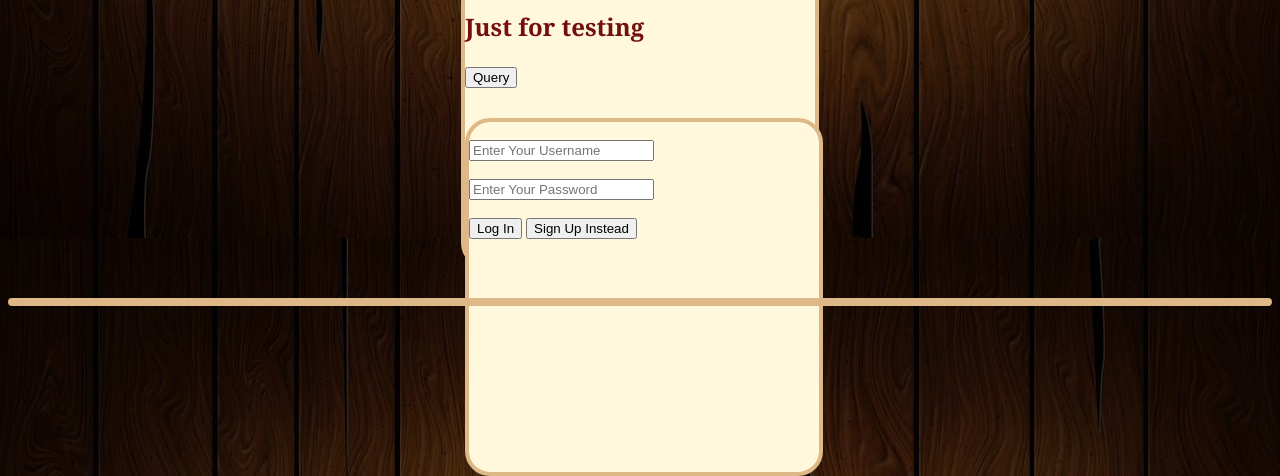
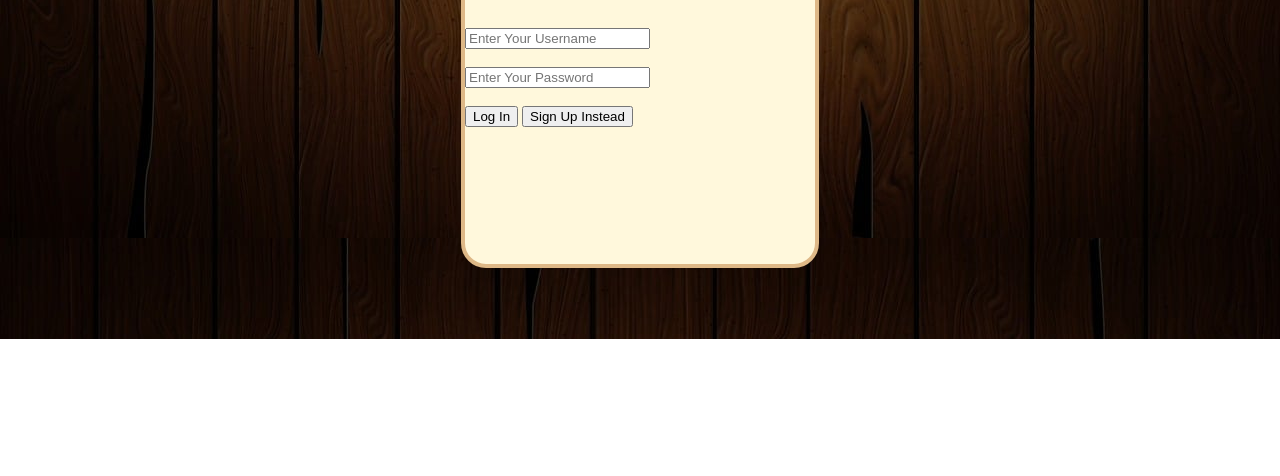
Before and after one commit to pneumatick/CSC436-Social-Media-RPG, a website: page public/index.html in a window 1280 px wide. Shown: the part 530-1006 px from the top of the page. After the commit the page ends 869 px from the top, so only its background shows below. Drawn offline with Linux system fonts and the light colour scheme.

Commit message:
Base Functionality

```diff
--- a/public/index.html
+++ b/public/index.html
@@ -14,16 +14,15 @@
 				<th><button id="mapNavButton">Show Map</button></th>
 			</tr>
 		</table>
-		<div id="loginDiv">
-			<h2>Log in or sign up:</h2>
 
-		<!--<img src="images/Social_Media_RPG_Banner.jpeg" alt="Social Media RPG" width="1500" height="500">-->
+		<!--<img src="images/Social_Media_RPG_Banner.jpeg" alt="Social Media RPG" width="1500" height="500">
 		<div id="testDiv">
 			<h3>Just for testing</h3>
 			<button id='test'>Query</button>
-		</div>
+		</div>-->
 
 		<div id="loginDiv">
+			<h2>Log in or sign up:</h2>
 			<input type="email" placeholder="Enter Your Email" style="display: none" id="email"><br>
 
 			<input type="text" placeholder="Enter Your Username" id="username"><br><br>
@@ -31,11 +30,9 @@
 			<button id="loginButton">Log In</button>
 			<button id="switchButton">Sign Up Instead</button>
 		</div>
-		</div>
 
-
-		<div id="mapNavDiv">
-
+		<div class="mapNavDiv" id="mapNavDiv" style = "display: none">
+			<center><img id='mapdisplay' src="images/Social_Media_RPG_Map_w_Labels.jpeg" alt = "World Map" width="800" height="450"></center>
 		</div>
 
 		<div id='characterSelectDiv'>
```
